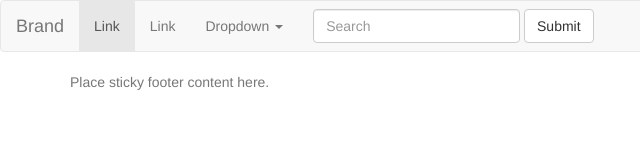
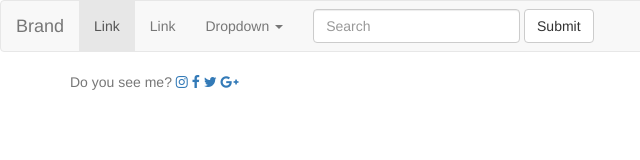
Before and after one commit to sergiojavierreyes/business-website, a plain HTML site: page index.html in a window 1280 px wide. Shown: the full height of the page, 0-640 px from the left. Drawn offline with nearby package versions, Linux system fonts and the light colour scheme.

Commit message:
made changes in the footer - added icons and linked to corresponding websites

```diff
--- a/index.html
+++ b/index.html
@@ -9,6 +9,9 @@
 
   <!-- Bootstrap -->
   <link href="./css/bootstrap.min.css" rel="stylesheet">
+  <link rel="stylesheet" href="https://cdnjs.cloudflare.com/ajax/libs/font-awesome/4.6.3/css/font-awesome.min.css">
+
+
 
   <!-- HTML5 shim and Respond.js for IE8 support of HTML5 elements and media queries -->
   <!-- WARNING: Respond.js doesn't work if you view the page via file:// -->
@@ -75,7 +78,12 @@
 
       <footer class="footer">
         <div class="container">
-          <p class="text-muted">Place sticky footer content here.</p>
+          <p class="text-muted"> Do you see me?
+            <a href="https://www.instagram.com/cocacola/"><i class= "fa fa-instagram"></i></a>
+            <a href="https://www.facebook.com/cocacolanetherlands/"><i class="fa fa-facebook"></i></a>
+            <a href="https://twitter.com/cocacola_nl?lang=nl"><i class="fa fa-twitter"></i></a>
+            <a href="https://plus.google.com/+Coca-Cola"><i class="fa fa-google-plus"></i></a>
+           </p>
         </div>
       </footer>
       <!-- jQuery (necessary for Bootstrap's JavaScript plugins) -->
```
